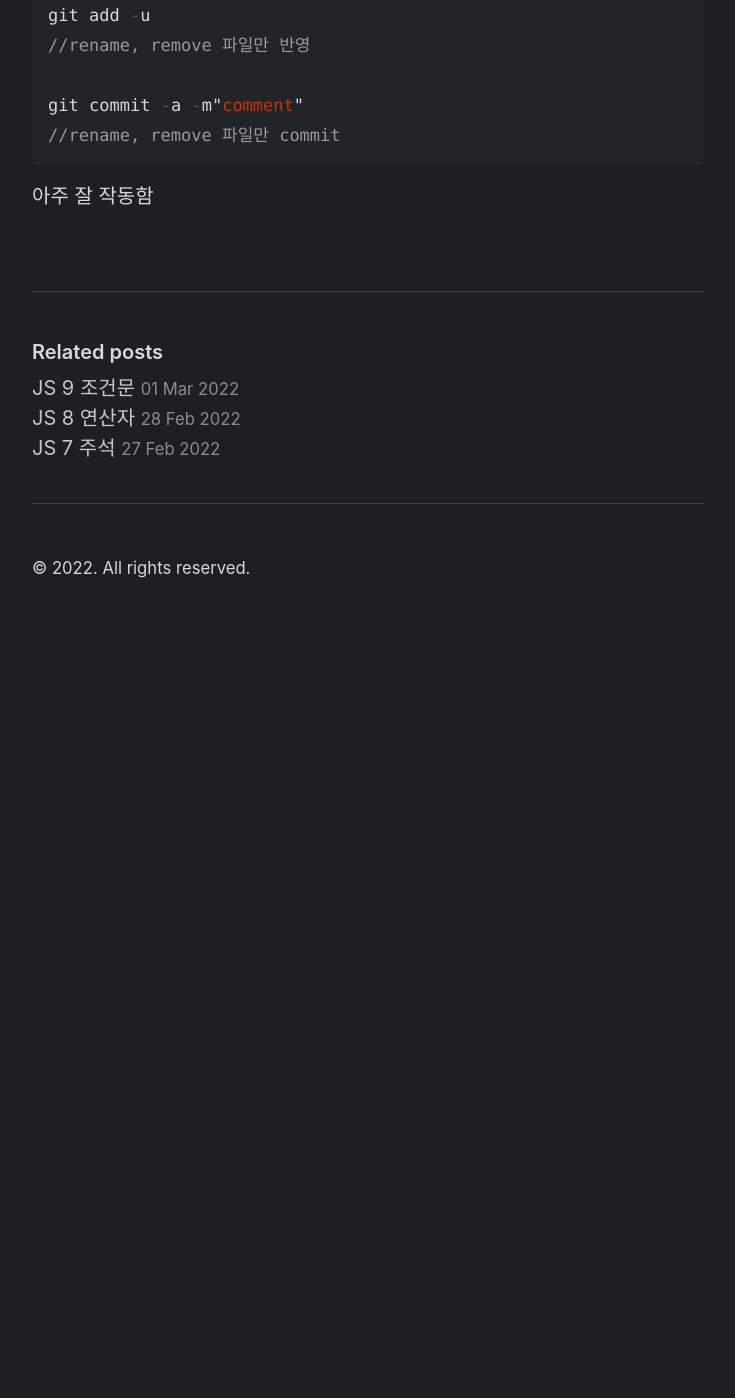
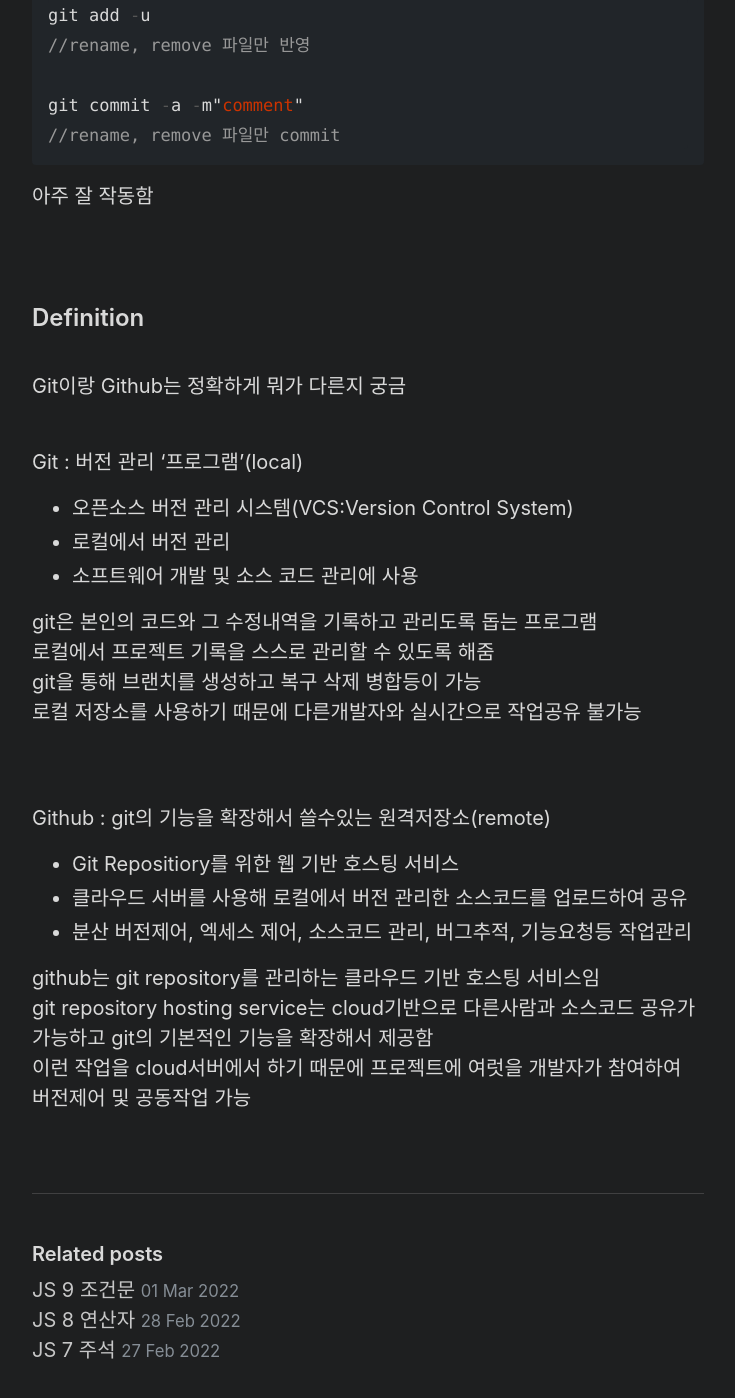
Before and after one commit to Dev-Dotoli/dev-dotoli.github.com, a Jekyll site: the page built from _posts/2022-03-01-Github-6-remove.md, in a window 1280 px wide and 1400 px high, scrolled down 531 px. Shown: the whole window, without its empty margins (272-1007 px from the left). Built offline with Jekyll 4.4.1, drawn with Linux system fonts in a browser that asks for light colours; before the commit the page ends 1161 px from its top, so only the background shows below that.

Commit message:
Docs: add git definition

````diff
--- a/_posts/2022-03-01-Github-6-remove.md
+++ b/_posts/2022-03-01-Github-6-remove.md
@@ -24,3 +24,33 @@ git commit -a -m"comment"
 ```
 
 아주 잘 작동함
+
+<br><br>
+
+## Definition
+
+<br>
+Git이랑 Github는 정확하게 뭐가 다른지 궁금
+<br><br>
+
+Git : 버전 관리 '프로그램'(local)
+
+- 오픈소스 버전 관리 시스템(VCS:Version Control System)
+- 로컬에서 버전 관리
+- 소프트웨어 개발 및 소스 코드 관리에 사용
+
+git은 본인의 코드와 그 수정내역을 기록하고 관리도록 돕는 프로그램<br>
+로컬에서 프로젝트 기록을 스스로 관리할 수 있도록 해줌<br>
+git을 통해 브랜치를 생성하고 복구 삭제 병합등이 가능<br>
+로컬 저장소를 사용하기 때문에 다른개발자와 실시간으로 작업공유 불가능<br>
+<br><br>
+
+Github : git의 기능을 확장해서 쓸수있는 원격저장소(remote)
+
+- Git Repositiory를 위한 웹 기반 호스팅 서비스
+- 클라우드 서버를 사용해 로컬에서 버전 관리한 소스코드를 업로드하여 공유
+- 분산 버전제어, 엑세스 제어, 소스코드 관리, 버그추적, 기능요청등 작업관리
+
+github는 git repository를 관리하는 클라우드 기반 호스팅 서비스임<br>
+git repository hosting service는 cloud기반으로 다른사람과 소스코드 공유가 가능하고 git의 기본적인 기능을 확장해서 제공함<br>
+이런 작업을 cloud서버에서 하기 때문에 프로젝트에 여럿을 개발자가 참여하여 버전제어 및 공동작업 가능<br>
````
